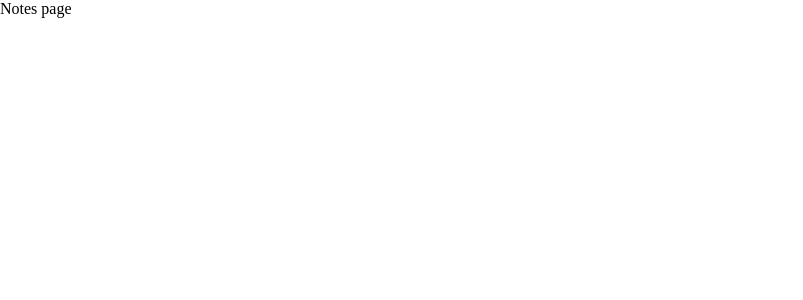
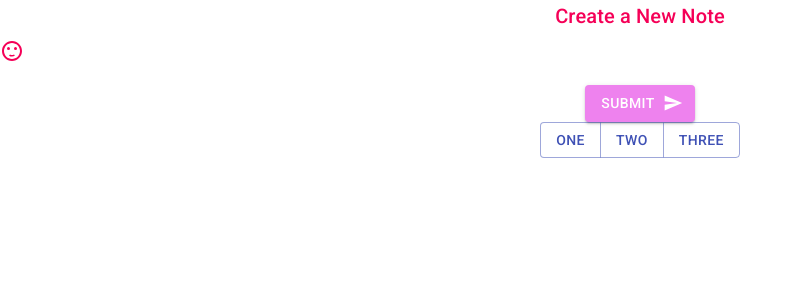
Before and after one commit to dartmouth-cs98/hack-a-thing-21f-2-tislam, a React (Create React App) app: page / in a window 1280 px wide. Shown: the top 300 px of the page, without its empty margins (0-803 px from the left). Built offline with nearby package versions, Linux system fonts and the light colour scheme.

Commit message:
Added stylized components

```diff
--- a/package.json
+++ b/package.json
@@ -3,13 +3,16 @@
   "version": "0.1.0",
   "private": true,
   "dependencies": {
+    "@material-ui/core": "^4.12.3",
+    "@material-ui/icons": "^4.11.2",
     "@testing-library/jest-dom": "^5.11.9",
     "@testing-library/react": "^11.2.5",
     "@testing-library/user-event": "^12.7.1",
+    "icons": "^1.0.0",
     "react": "^17.0.1",
     "react-dom": "^17.0.1",
     "react-router-dom": "^5.2.0",
-    "react-scripts": "4.0.2",
+    "react-scripts": "^1.1.5",
     "web-vitals": "^1.1.0"
   },
   "scripts": {
--- a/src/App.js
+++ b/src/App.js
@@ -1,16 +1,17 @@
 import { BrowserRouter as Router, Switch, Route } from 'react-router-dom'
 import Notes from './pages/Notes'
 import Create from './pages/Create'
+import React from 'react'
 
 function App() {
   return (
     <Router>
       <Switch>
         <Route exact path="/">
-          <Notes />
+          <Create />
         </Route>
         <Route path="/create">
-          <Create />
+          <Notes/>
         </Route>
       </Switch>
     </Router>
--- a/src/pages/Create.js
+++ b/src/pages/Create.js
@@ -1,9 +1,62 @@
 import React from 'react'
+import { ButtonGroup, Typography } from '@material-ui/core'
+import { Button } from '@material-ui/core'
+import SentimentSatisfiedIcon from '@material-ui/icons/SentimentSatisfied';
+import { Box } from '@material-ui/core';
+import SendIcon from '@material-ui/icons/Send';
+import { makeStyles } from '@material-ui/core';
 
+
+const useStyles = makeStyles({
+  btn: {
+    fontsize: 60,
+    backgroundColor: 'violet'
+  }
+})
 export default function Create() {
+  const classes = useStyles()
   return (
     <div>
-      Create page
+      <Typography
+        variant = "h6"
+        color = "secondary"
+        component = "h2"
+        align = "center"
+        gutterBottom
+      >
+        Create a New Note
+      </Typography>
+      <SentimentSatisfiedIcon fontsize = "large" color = "secondary" />
+      < br />
+      < br />
+
+      <Box textAlign = 'center'>
+        <Button
+        className = {classes.btn}
+        type= "submit"
+        variant= "contained"
+        color = "secondary"
+        onClick = {() => console.log("You clicked me!")}
+        endIcon = { <SendIcon/>}
+
+        >
+        Submit
+        </Button>
+
+        < br />
+
+
+        <ButtonGroup color = "primary">
+          <Button> One </Button>
+          <Button> two </Button>
+          <Button> three </Button>
+
+
+
+
+        </ButtonGroup>
+    </Box >
+
     </div>
   )
 }
```
Also changed, not shown: 1 other file (tests, documents, lock files or other folders).
